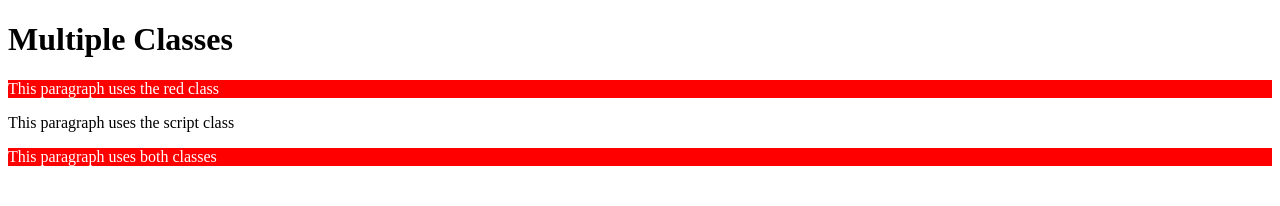
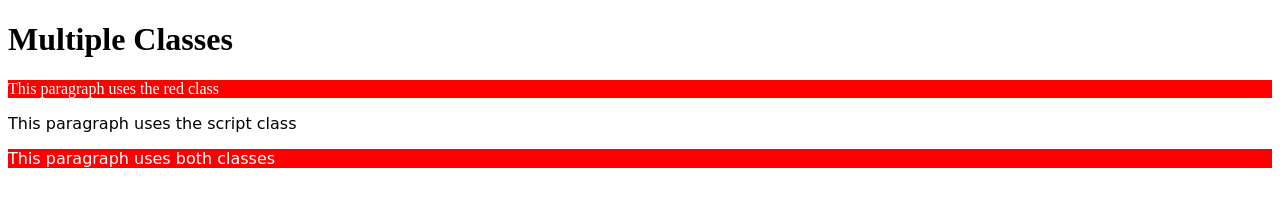
Before and after one commit to nguyendacvien/csspractice1, a plain HTML site: page combiningclasses.html in a window 1280 px wide. Drawn offline with Linux system fonts and the light colour scheme.

Commit message:
Fix font of example Combining Classes

```diff
--- a/combiningclasses.html
+++ b/combiningclasses.html
@@ -9,7 +9,7 @@
 			background-color: red;
 		}
 		.script {
-			font-family:italic 150% arial;
+			font-family: cursive;
 		}
 		</style>
 	</head>
```
